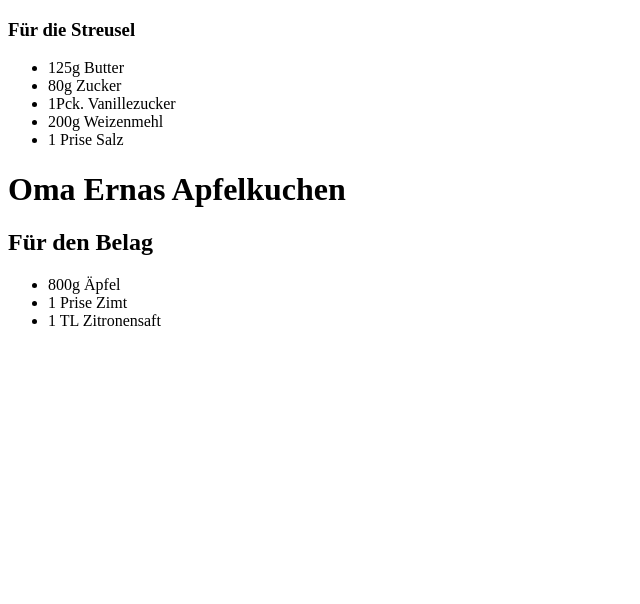
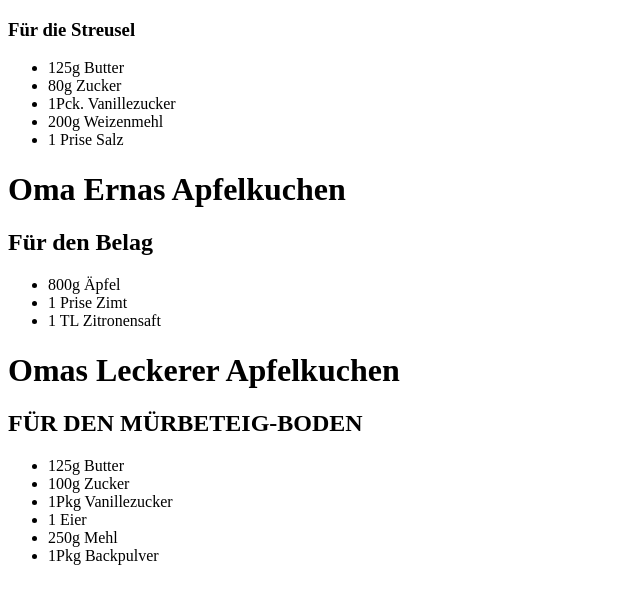
Before and after one commit to RedFox170/OmaErnasLieblingskuchen, a plain HTML site: page index.html in a window 1280 px wide. Shown: the whole page, without its empty margins (0-640 px from the left). Drawn offline with Linux system fonts and the light colour scheme.

Commit message:
Olis Boden hinzugefügt (#3)
Co-authored-by: Oliver <kuehne89@proton.me>

```diff
--- a/index.html
+++ b/index.html
@@ -26,6 +26,16 @@
         <li>1 Prise Zimt</li>
         <li>1 TL Zitronensaft</li>
     </ul>
+        <h1>Omas Leckerer Apfelkuchen</h1>
+
+    <h2>FÜR DEN MÜRBETEIG-BODEN</h2>
+    <ul>
+        <li>125g Butter</li>
+        <li>100g Zucker</li>
+        <li>1Pkg Vanillezucker</li>
+        <li>1 Eier</li>
+        <li>250g Mehl</li>
+        <li>1Pkg Backpulver</li>
+    </ul>
 </body>
-
 </html>
```
